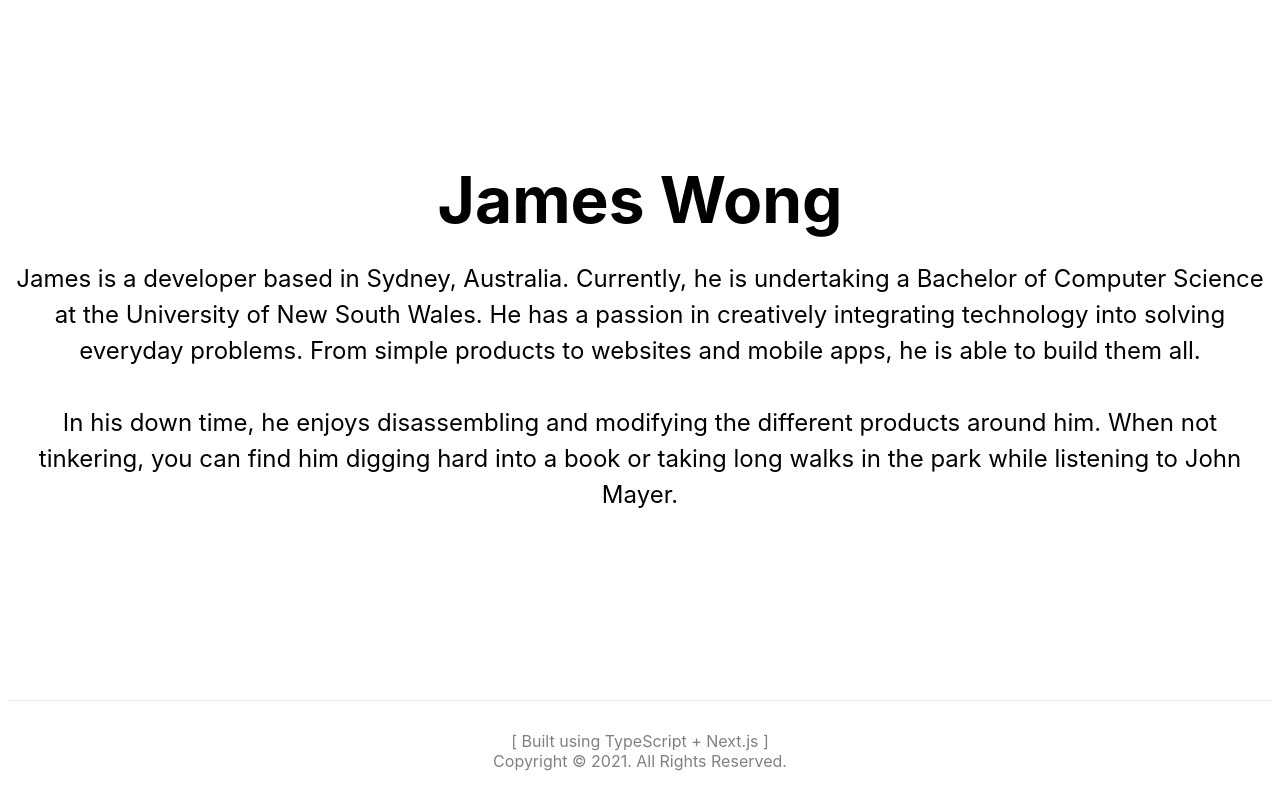
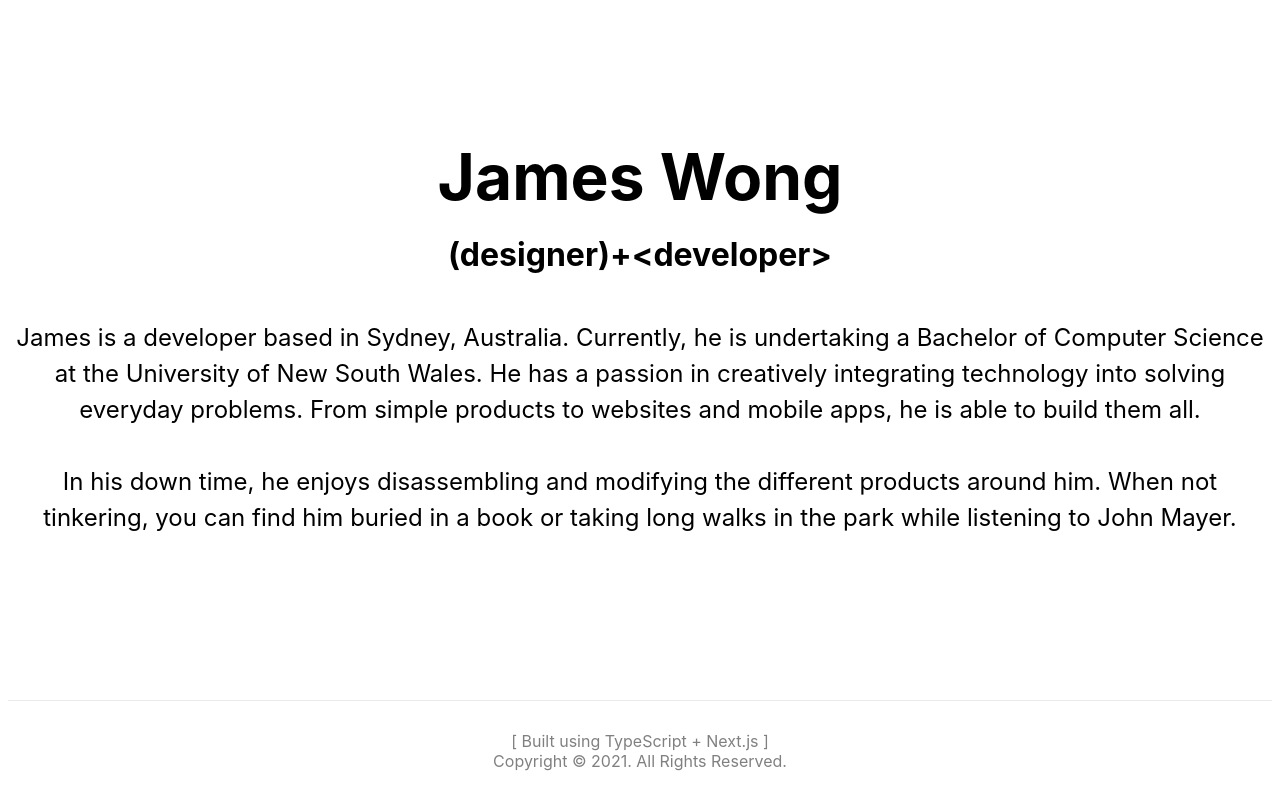
Before and after one commit to james-l-wong/portfolio_website, a Next.js app: page / in a window 1280 px wide. Built offline with nearby package versions, Linux system fonts and the light colour scheme.

Commit message:
minor revisions

```diff
--- a/pages/index.tsx
+++ b/pages/index.tsx
@@ -10,9 +10,9 @@ export default function Home() {
       </Head>
 
       <main className={styles.main}>
-        <h1 className={styles.title}>
-          James Wong
-          {/* (designer)+{'<'}developer{'>'} */}
+        <h1 className={styles.title}>James Wong</h1>
+        <h1>
+          (designer)+{"<"}developer{">"}
         </h1>
 
         <p className={styles.description}>
@@ -24,9 +24,8 @@ export default function Home() {
           <br />
           <br />
           In his down time, he enjoys disassembling and modifying the different
-          products around him. When not tinkering, you can find him digging hard
-          into a book or taking long walks in the park while listening to John
-          Mayer.
+          products around him. When not tinkering, you can find him buried in a
+          book or taking long walks in the park while listening to John Mayer.
         </p>
       </main>
 
```
